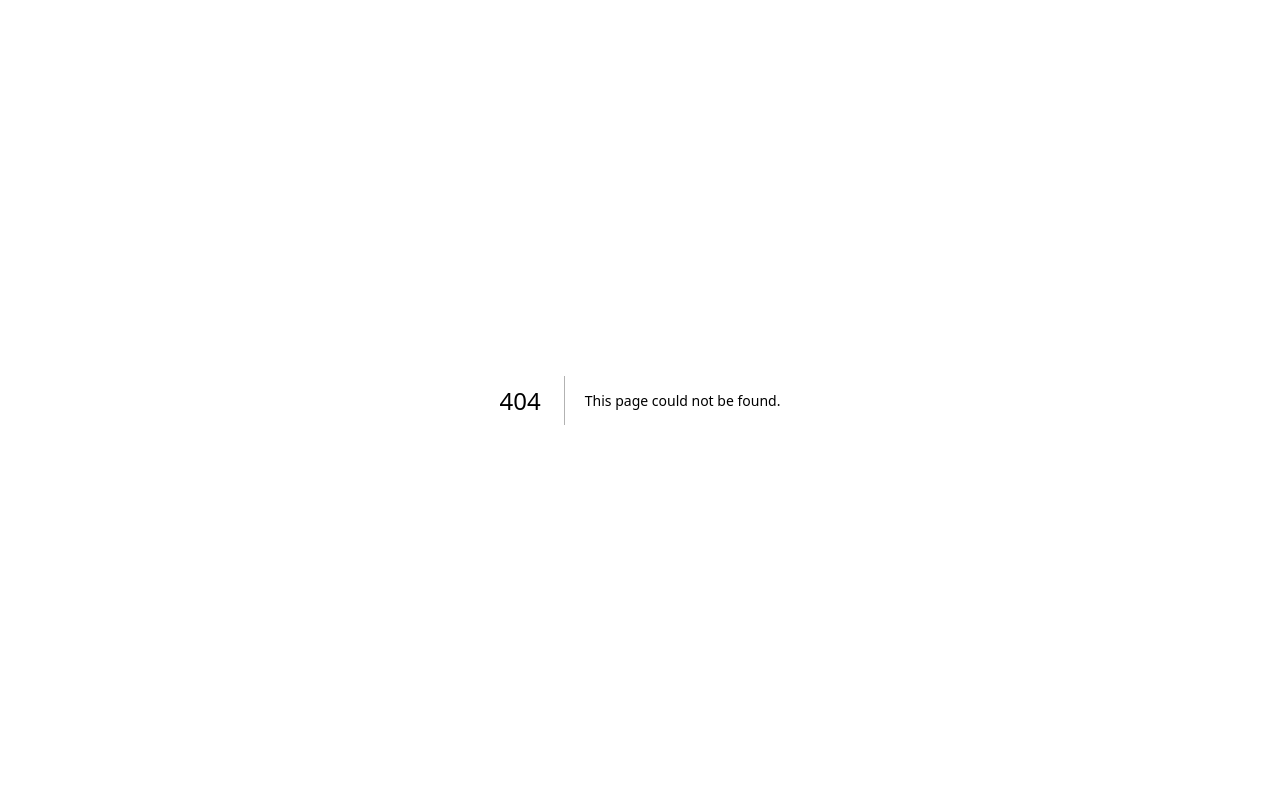
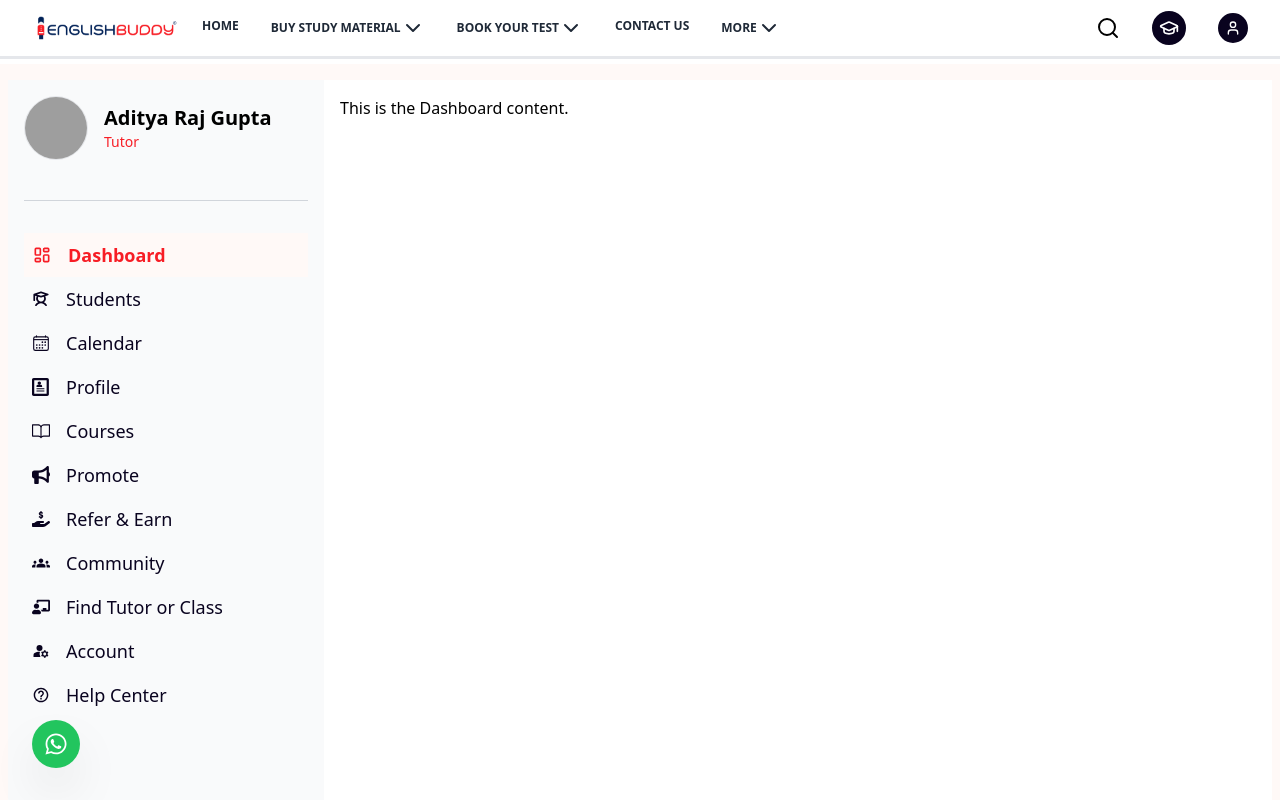
Before and after one commit to adityawebd/englishbuddy_frontend, a Next.js app: page /tutor/tutorDashboard in a window 1280 px wide. Before the commit this address had no page. Shown: the top 800 px of the page. Built offline with nearby package versions, Linux system fonts and the light colour scheme; grey boxes are pictures that could not be loaded.

Commit message:
aditya pc

```diff
--- /dev/null
+++ b/pages/tutor/tutorDashboard.js
@@ -0,0 +1,228 @@
+"use client";
+import React, { useState } from "react";
+import Layout from "../../components/Layout";
+import Link from "next/link";
+import { House } from "lucide-react";
+import { TbLayoutDashboard } from "react-icons/tb";
+import { PiStudentBold } from "react-icons/pi";
+import { IoCalendarOutline } from "react-icons/io5";
+import { ImProfile } from "react-icons/im";
+import { GoBook } from "react-icons/go";
+import { FaBullhorn } from "react-icons/fa6";
+import { FaHandHoldingDollar } from "react-icons/fa6";
+import { MdGroups } from "react-icons/md";
+import { FaChalkboardTeacher } from "react-icons/fa";
+import { MdManageAccounts } from "react-icons/md";
+import { IoMdHelpCircleOutline } from "react-icons/io";
+
+const TutorDashboard = () => {
+  const [activeTab, setActiveTab] = useState("dashboard");
+
+  const renderContent = () => {
+    switch (activeTab) {
+      case "dashboard":
+        return <p>This is the Dashboard content.</p>;
+      case "students":
+        return <p>This is the Students content.</p>;
+      case "calendar":
+        return <p>This is the Calendar content.</p>;
+      case "profile":
+        return <p>This is the Profile content.</p>;
+      default:
+        return <p>Select a tab to see content.</p>;
+    }
+  };
+
+  return (
+    <Layout>
+      <div className="mt-16 p-2 pt-4 pb-2 bg-secondary-lightest">
+        <div className="flex flex-col md:flex-row h-screen">
+          {/* Sidebar */}
+          <aside className="w-full md:w-1/4 bg-gray-50 p-4 overflow-y-auto h-screen">
+            <div className="">
+              <div className="flex items-center mb-8 border-b border-gray-300 pb-10">
+                <Link href="">
+                  <img
+                    src="https://i.pinimg.com/736x/8b/16/7a/8b167af653c2399dd93b952a48740620.jpg"
+                    alt="Profile"
+                    className="w-16 h-16 rounded-full border"
+                  />
+                </Link>
+                <div className="ml-4">
+                  <p className="text-xl font-semibold ">Aditya Raj Gupta</p>
+                  <p className="text-sm text-secondary">Tutor</p>
+                </div>
+              </div>
+
+              <nav>
+                <ul>
+                  <li className="">
+                    <button
+                      onClick={() => setActiveTab("dashboard")}
+                      className={`flex gap-4 items-center text-lg w-full text-left px-2 py-2 transition duration-700 ${
+                        activeTab === "dashboard"
+                          ? "text-secondary font-semibold bg-secondary-lightest"
+                          : "text-primary hover:text-secondary"
+                      }`}
+                    >
+                      <TbLayoutDashboard size={20} />
+                      Dashboard
+                    </button>
+                  </li>
+                  <li className="">
+                    <button
+                      onClick={() => setActiveTab("students")}
+                      className={`flex gap-4 items-center text-lg w-full text-left px-2 py-2 transition duration-700 ${
+                        activeTab === "students"
+                          ? "text-secondary font-semibold bg-secondary-lightest"
+                          : "text-primary hover:text-secondary"
+                      }`}
+                    >
+                      <PiStudentBold />
+                      Students
+                    </button>
+                  </li>
+                  <li className="">
+                    <button
+                      onClick={() => setActiveTab("calendar")}
+                      className={`flex gap-4 items-center text-lg w-full text-left px-2 py-2 transition duration-700 ${
+                        activeTab === "calendar"
+                          ? "text-secondary font-semibold bg-secondary-lightest"
+                          : "text-primary hover:text-secondary"
+                      }`}
+                    >
+                      <IoCalendarOutline />
+                      Calendar
+                    </button>
+                  </li>
+                  <li className="">
+                    <button
+                      onClick={() => setActiveTab("profile")}
+                      className={`flex gap-4 items-center text-lg w-full text-left px-2 py-2 transition duration-700 ${
+                        activeTab === "profile"
+                          ? "text-secondary font-semibold bg-secondary-lightest"
+                          : "text-primary hover:text-secondary"
+                      }`}
+                    >
+                      <ImProfile />
+                      Profile
+                    </button>
+                  </li>
+                  <li className="">
+                    <button
+                      onClick={() => setActiveTab("courses")}
+                      className={`flex gap-4 items-center text-lg w-full text-left px-2 py-2 transition duration-700 ${
+                        activeTab === "courses"
+                          ? "text-secondary font-semibold bg-secondary-lightest"
+                          : "text-primary hover:text-secondary"
+                      }`}
+                    >
+                      <GoBook />
+                      Courses
+                    </button>
+                  </li>
+                  <li className="">
+                    <button
+                      onClick={() => setActiveTab("promote")}
+                      className={`flex gap-4 items-center text-lg w-full text-left px-2 py-2 transition duration-700 ${
+                        activeTab === "promote"
+                          ? "text-secondary font-semibold bg-secondary-lightest"
+                          : "text-primary hover:text-secondary"
+                      }`}
+                    >
+                      <FaBullhorn />
+                      Promote
+                    </button>
+                  </li>
+                  <li className="">
+                    <button
+                      onClick={() => setActiveTab("referandearn")}
+                      className={`flex gap-4 items-center text-lg w-full text-left px-2 py-2 transition duration-700 ${
+                        activeTab === "referandearn"
+                          ? "text-secondary font-semibold bg-secondary-lightest"
+                          : "text-primary hover:text-secondary"
+                      }`}
+                    >
+                      <FaHandHoldingDollar />
+                      Refer & Earn
+                    </button>
+                  </li>
+                  <li className="">
+                    <button
+                      onClick={() => setActiveTab("community")}
+                      className={`flex gap-4 items-center text-lg w-full text-left px-2 py-2 transition duration-700 ${
+                        activeTab === "community"
+                          ? "text-secondary font-semibold bg-secondary-lightest"
+                          : "text-primary hover:text-secondary"
+                      }`}
+                    >
+                      <MdGroups />
+                      Community
+                    </button>
+                  </li>
+                  <li className="">
+                    <button
+                      onClick={() => setActiveTab("findtutorandclass")}
+                      className={`flex gap-4 items-center text-lg w-full text-left px-2 py-2 transition duration-700 ${
+                        activeTab === "findtutorandclass"
+                          ? "text-secondary font-semibold bg-secondary-lightest"
+                          : "text-primary hover:text-secondary"
+                      }`}
+                    >
+                      <FaChalkboardTeacher />
+                      Find Tutor or Class
+                    </button>
+                  </li>
+                  <li className="">
+                    <button
+                      onClick={() => setActiveTab("account")}
+                      className={`flex gap-4 items-center text-lg w-full text-left px-2 py-2 transition duration-700 ${
+                        activeTab === "account"
+                          ? "text-secondary font-semibold bg-secondary-lightest"
+                          : "text-primary hover:text-secondary"
+                      }`}
+                    >
+                      <MdManageAccounts />
+                      Account
+                    </button>
+                  </li>
+                  <li className="">
+                    <button
+                      onClick={() => setActiveTab("helpcenter")}
+                      className={`flex gap-4 items-center text-lg w-full text-left px-2 py-2 transition duration-700 ${
+                        activeTab === "helpcenter"
+                          ? "text-secondary font-semibold bg-secondary-lightest"
+                          : "text-primary hover:text-secondary"
+                      }`}
+                    >
+                      <IoMdHelpCircleOutline />
+                      Help Center
+                    </button>
+                  </li>
+                  {/* Additional Items to Make Sidebar Scrollable */}
+                  {/* {Array.from({ length: 20 }, (_, index) => (
+                  <li key={index} className="py-2">
+                    <button
+                      className="flex items-center w-full text-left px-2 py-2 text-gray-600 hover:text-blue-500"
+                    >
+                      <span className="material-icons mr-2">folder</span>
+                      Tab {index + 1}
+                    </button>
+                  </li>
+                ))} */}
+                </ul>
+              </nav>
+            </div>
+          </aside>
+
+          {/* Main Content */}
+          <main className="w-full md:w-3/4 p-4 bg-white">
+            {renderContent()}
+          </main>
+        </div>
+      </div>
+    </Layout>
+  );
+};
+
+export default TutorDashboard;
```
